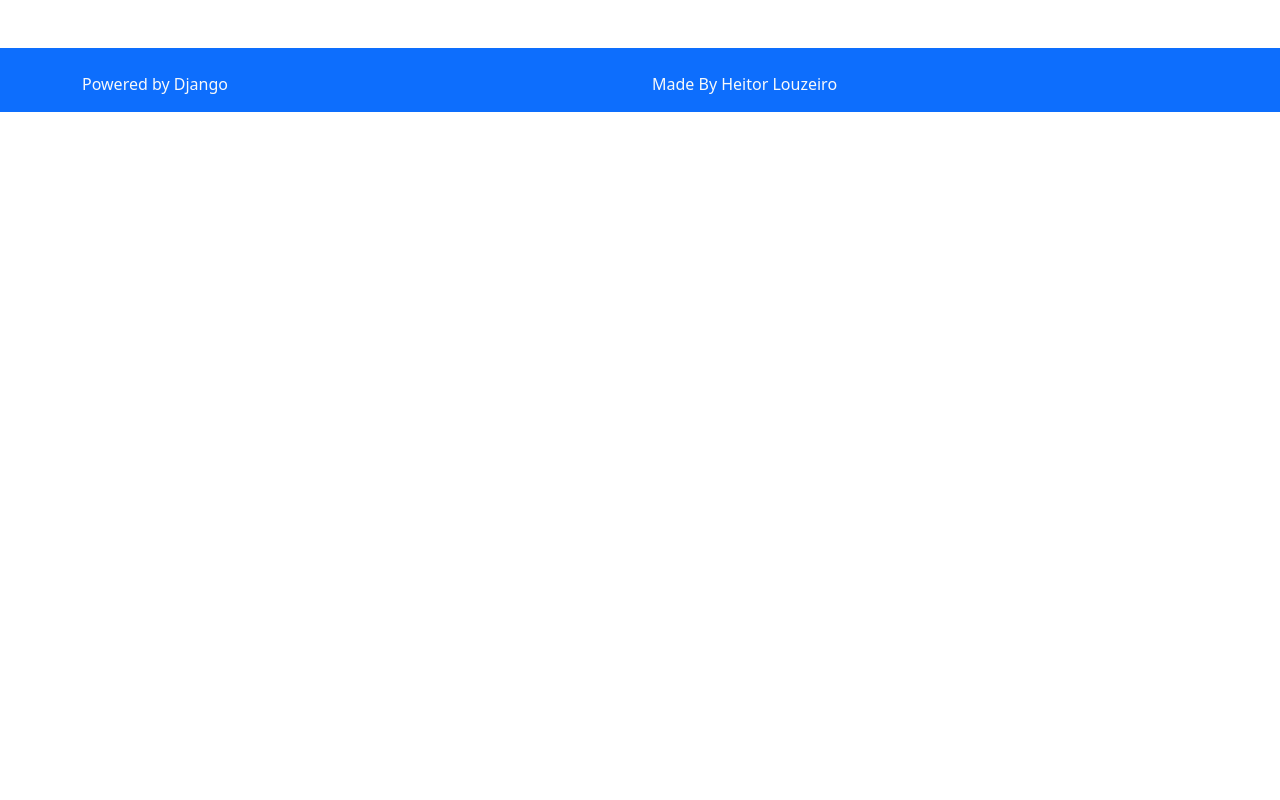
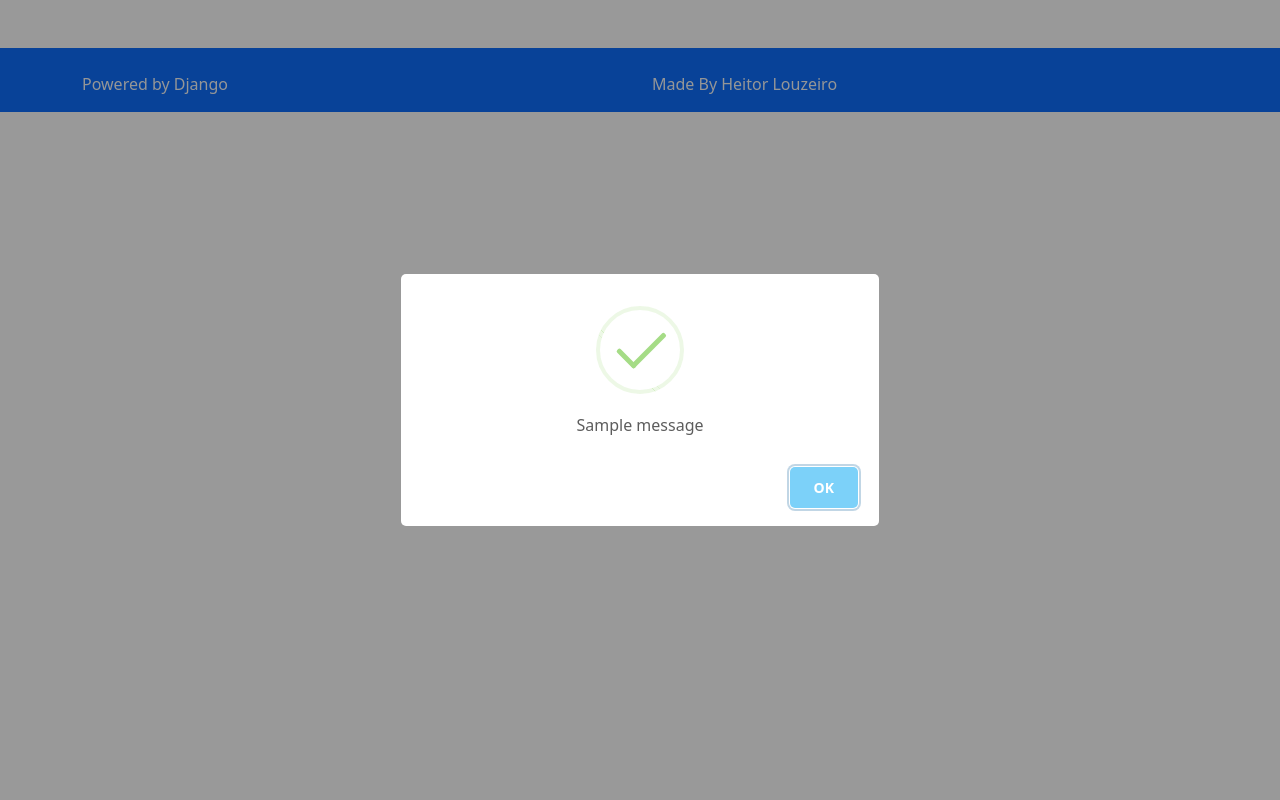
Before and after one commit to HeitorLouzeiro/CRUD-Modal, a Django app: template templates/base.html in a window 1280 px wide. Run offline with Django 3.2, Linux system fonts and the light colour scheme; the template is opened without the code that fills it, so the values that code supplies are empty; tables that the repository leaves empty hold one stand-in row (values such as "Sample post"); one stand-in notice (Sample message) is shown.

Commit message:
Messages with django.

```diff
--- a/templates/base.html
+++ b/templates/base.html
@@ -9,6 +9,7 @@
 </head>
 <body>
     {% block content %}{% endblock content %}
+    {% include 'partial/message.html' %}
     {% include 'partial/footer.html' %}
 </body>
 </html>
--- a/templates/partial/message.html
+++ b/templates/partial/message.html
@@ -1,8 +1,11 @@
+<script src="https://unpkg.com/sweetalert/dist/sweetalert.min.js"></script>
 {% if messages %}
-    <br>
     {% for message in messages %}
-        <div class="alert {{ message.tags }}" role="alert">
-            {{ message }}
-        </div>
+        <script>
+            swal({
+                text: "{{ message }}",
+                icon: "{{ message.tags }}",
+              });
+        </script>
     {% endfor %}
 {% endif %}
```
Also changed, not shown: settings/settings.py (+11 -0 lines), templates/partial/footer.html (line endings or trailing spaces).
